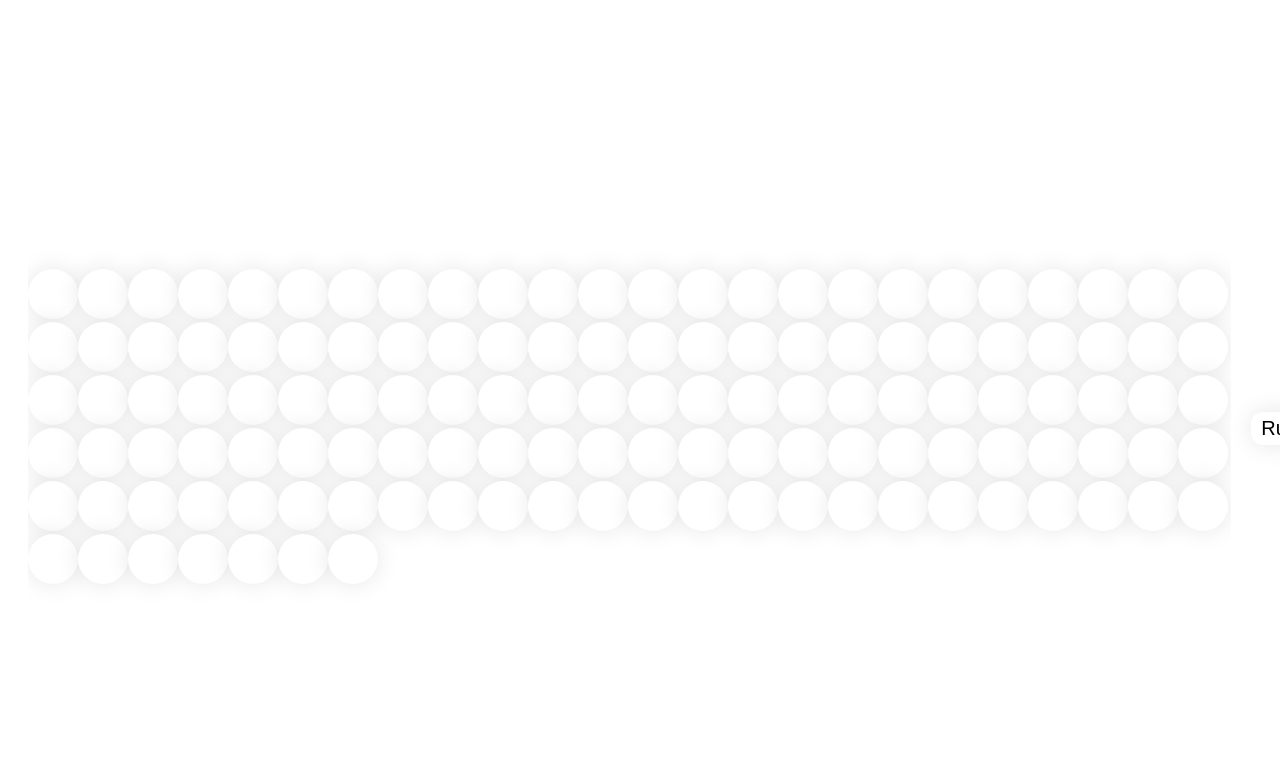
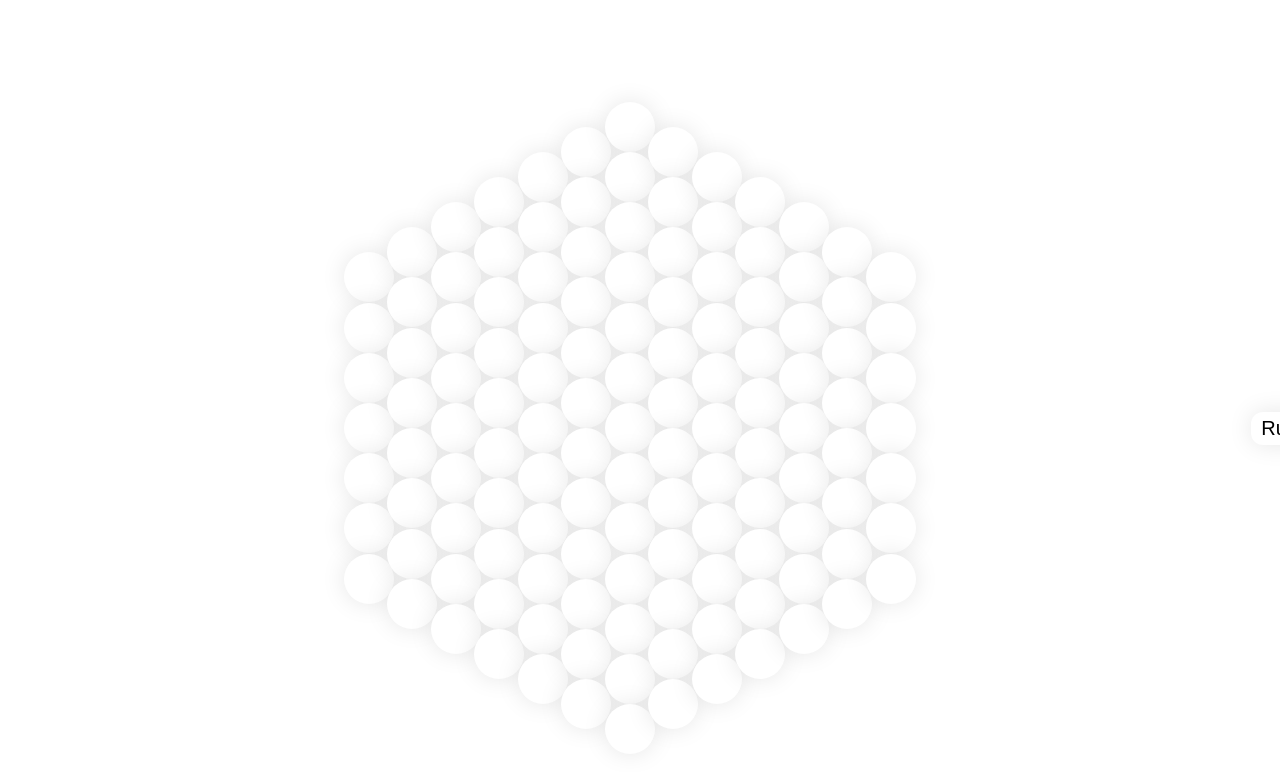
Before and after one commit to RVernetti/game_of_life_hexa, a Next.js app: page / in a window 1280 px wide. Shown: the top 772 px of the page. Built offline with nearby package versions, Linux system fonts and the light colour scheme.

Commit message:
css absolute position fixed

```diff
--- a/components/atoms/cell/cell.atom.tsx
+++ b/components/atoms/cell/cell.atom.tsx
@@ -15,7 +15,7 @@ const Cell = (props: Cell) => {
 
     return (
         <button
-            className={living ? styles.living_cell : styles.dead_cell}
+            className={living ? styles.living : styles.dead}
             onClick={onClick}
             style={style}
         >
--- a/components/atoms/cell/cell.module.css
+++ b/components/atoms/cell/cell.module.css
@@ -1,4 +1,4 @@
-.living_cell {
+.living {
     transition: 0.5s;
     border-radius: 1000px;
     box-shadow: 0px 0px 24px rgba(0, 0, 0, 0.1);
@@ -8,10 +8,10 @@
     font-size: 20px;
     height: 50px;
     width: 50px;
-    position: 'absolute',
+    position: absolute;
 }
 
-.dead_cell {
+.dead {
     transition: 0.5s;
     border-radius: 1000px;
     box-shadow: 0px 0px 24px rgba(0, 0, 0, 0.1);
@@ -21,17 +21,17 @@
     font-size: 20px;
     height: 50px;
     width: 50px;
-    position: 'absolute',
+    position: absolute;
 }
 
 /* Enable hover only on non-touch devices */
 @media (hover: hover) and (pointer: fine) {
-    .dead_cell:hover {
+    .dead:hover {
         cursor: pointer;
         background-color: #000000;
         color: #FFFFFF;
     }
-    .living_cell:hover {
+    .living:hover {
         cursor: pointer;
         background-color: #FFFFFF;
         color: #000000;
```
